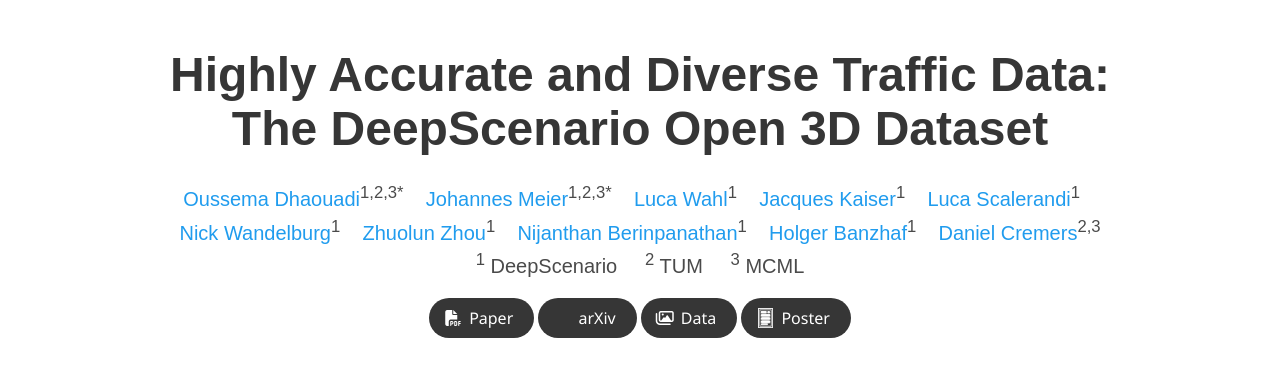
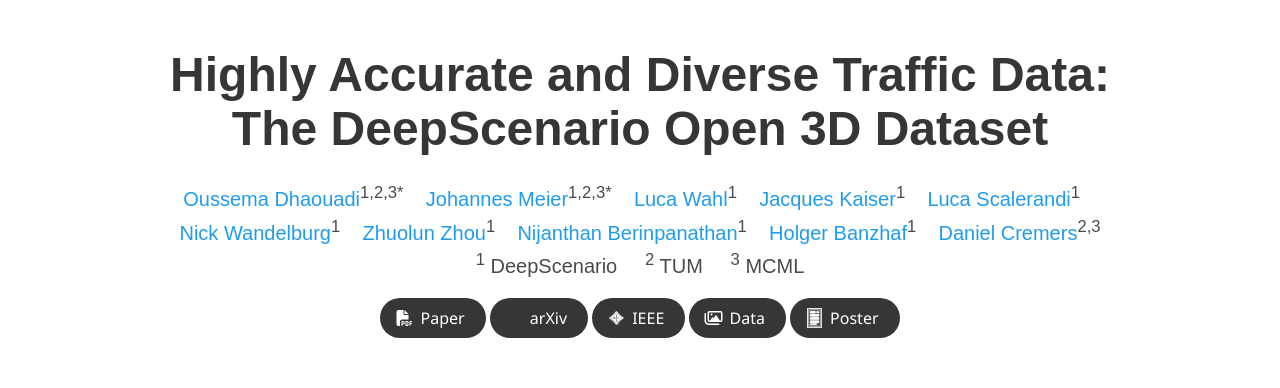
Before and after one commit to deepscenario/DSC3D, a plain HTML site: page index.html in a window 1280 px wide. Shown: the top 388 px of the page. Drawn offline with nearby package versions, Linux system fonts and the light colour scheme; some icons are missing; a web font is replaced by a local one.

Commit message:
added IEEE link

```diff
--- a/index.html
+++ b/index.html
@@ -98,6 +98,17 @@
                       <i class="ai ai-arxiv"></i>
                   </span>
                   <span>arXiv</span>
+                </a>
+              </span>
+
+                            <!-- IEEE Link. -->
+                               <span class="link-block">
+                <a href="https://ieeexplore.ieee.org/document/11097484" target="_blank"
+                   class="external-link button is-normal is-rounded is-dark">
+                  <span class="icon">
+                      <img src="./static/images/ieee_icon.png" alt="IEEE Icon" style="width: 15px;">
+                  </span>
+                  <span>IEEE</span>
                 </a>
               </span>
 
```
Also changed, not shown: static/images/ieee_icon.png (added).
